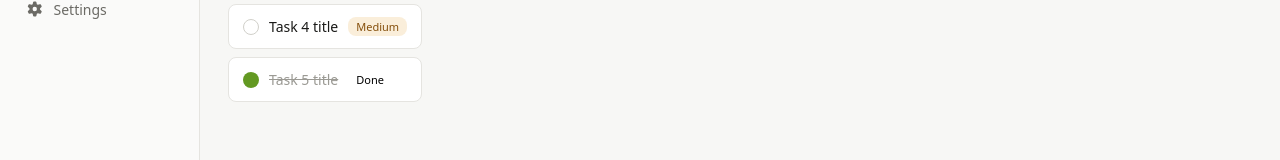
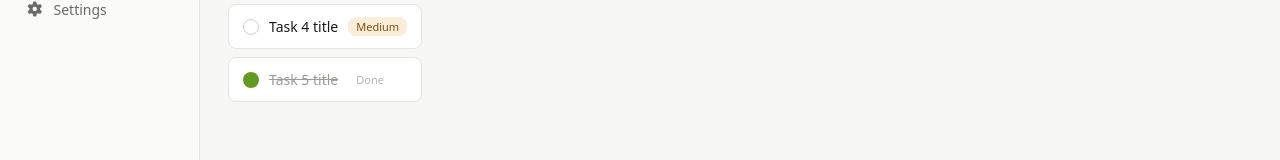
Before and after one commit to AlainRegisDev88/to-do-app, a React (Vite) app in the folder to-do-app/: page / in a window 1280 px wide. Shown: the part 253-413 px from the top of the page. Built offline with nearby package versions, Linux system fonts and the light colour scheme; no server answers.

Commit message:
style the done tag

```diff
--- a/to-do-app/src/components/HomePage.css
+++ b/to-do-app/src/components/HomePage.css
@@ -93,3 +93,6 @@
     background-color: var(--bg-success);
     color: var(--text-success);
 }
+.task-tag.done-tag{
+    color: var(--fill-disabled-text);
+}
```
